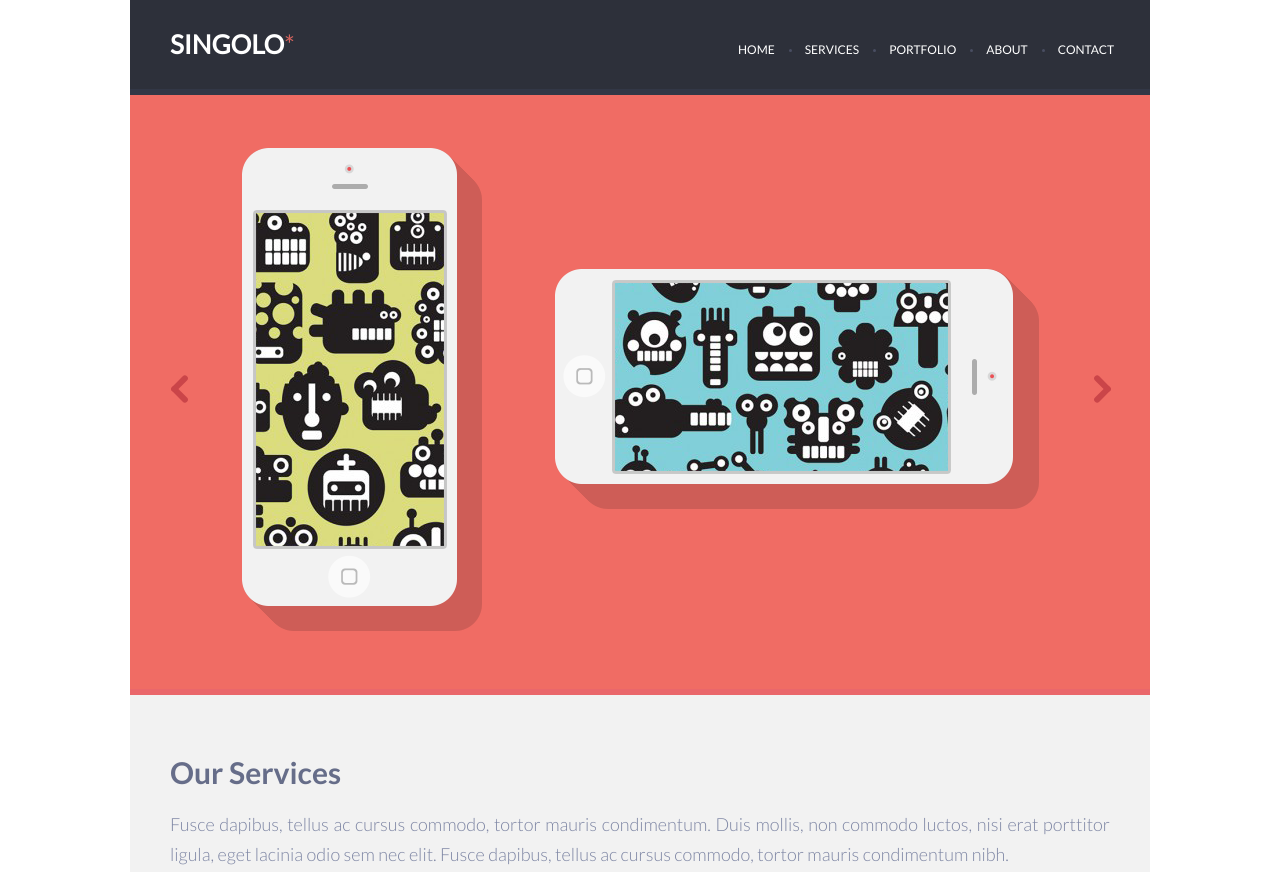
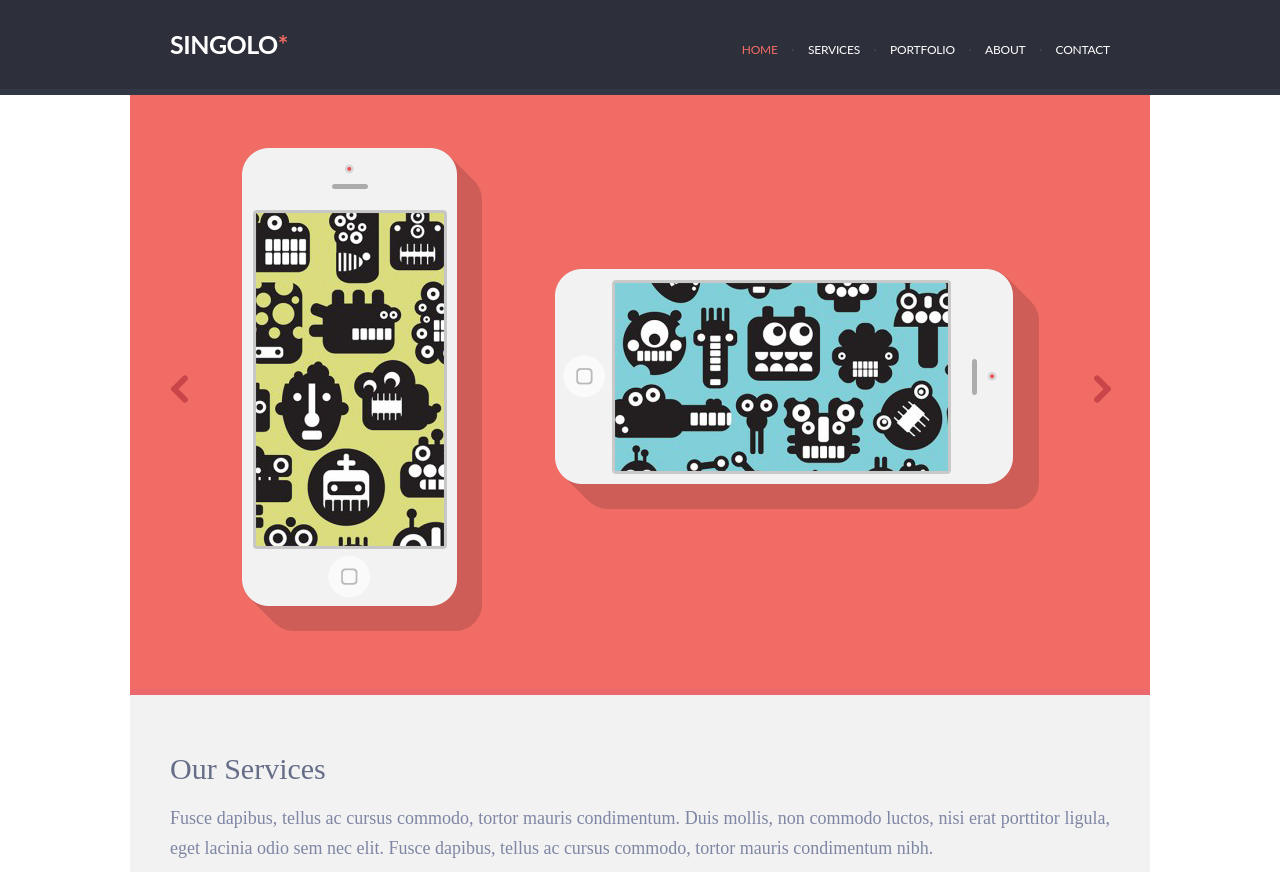
Before and after one commit to Ilyahr/singolo, a plain HTML site: page singolo1.html in a window 1280 px wide. Shown: the top 872 px of the page. Drawn offline with Linux system fonts and the light colour scheme.

Commit message:
fix: fixed header changed html and css structure

```diff
--- a/fonts.css
+++ b/fonts.css
@@ -1,19 +1,31 @@
 @font-face {
     font-family: "Lato";
+    font-style: normal;
+    font-weight: 300;
+    font-display: swap;
     src: local("Lato Light"), local("Lato-Light"), url(assets/Lato/Lato-Light.ttf) format("ttf");
 }
 
 @font-face {
     font-family: "Lato";
+    font-style: normal;
+    font-weight: 400;
+    font-display: swap;
     src: local("Lato Regular"), local("Lato-Regular"), url(assets/Lato/Lato-Regular.ttf) format("ttf");
 }
 
 @font-face {
     font-family: "Lato";
+    font-style: normal;
+    font-weight: 700;
+    font-display: swap;
     src: local("Lato Bold"), local("Lato-Bold"), url(assets/Lato/Lato-Bold.ttf) format("ttf");
 }
 
 @font-face {
     font-family: "Lato";
+    font-style: normal;
+    font-weight: 900;
+    font-display: swap;
     src: local("Lato Black"), local("Lato-Black"), url(assets/Lato/Lato-Black.ttf) format("ttf");
 }
--- a/singolo1.css
+++ b/singolo1.css
@@ -1,104 +1,92 @@
 *{
     margin: 0;
     padding: 0;
+    line-height: 1;
     -webkit-box-sizing: border-box;
     box-sizing: border-box;
 }
 
-@font-face {
-    font-family: Lato;
-    src: url('assets/Lato/Lato-Regular.ttf');
+li {
+    list-style: none;
 }
-@font-face {
-    /*src: url('assets/Lato/Lato-Black.ttf');*/
-    font-family: Lato-Bold;
-    src: url('assets/Lato/Lato-Bold.ttf');
-    /*!*font-family: Lato-Light;*!*/
+
+body {
+    font-family: "Lato", sans-serif;
+    font-weight: 400;
 }
-@font-face {
-    font-family: Lato-Light;
-    src: url('assets/Lato/Lato-Light.ttf');
+
+
+#header-box{
+    padding-top: 32px;
+    padding-bottom: 32px;
+    text-transform: uppercase;
+    color: white;
+    background-color: #2d303a;
+    border-bottom: 6px solid #323746;
+}
+
+.wrap {
+    max-width: 1020px;
+    margin:  auto;
+    padding: 0 40px;
+    box-sizing: border-box;
+}
+
+#header {
+    display: flex;
+    justify-content: space-between;
+    align-items: baseline;
+}
+
+#header-box h1 {
+    letter-spacing: -0.5px;
+    font-size: 25px;
+}
+
+#header-box h1::after {
+    color: #f06c64;
+    content: "*";
+}
+
+
+#header-box nav ul{
+    display: flex;
+}
+
+#header-box nav li{
+    font-size: 12px;
+}
+
+#header-box nav a {
+    text-decoration: none;
+    letter-spacing: -0.2px;
+    line-height: 12px;
+    color: #ffffff;
+}
+
+#header-box nav li::after {
+    content: "·";
+    padding-right: 13.5px;
+    padding-left: 13.5px;
+    color: #494e62;
+}
+
+#header-box nav li:first-child a {
+    color: #f06c64;
+}
+
+#header-box nav li:last-child::after {
+    padding: 0;
+    content: "";
+}
+
+#header-box nav a:hover {
+    color: #f06c64;
+    transition: color;
 }
 
 
 
-#header{
-    display: block;
-    margin: auto;
-    background: #2d303a;
-    width: 1020px;
-    height: 89px;
-
-}
-
-#logo{
-    float: left;
-    padding-top: 28px;
-    padding-bottom: 30px;
-    padding-left: 40px;
-}
-
-#singolo{
-    color: #ffffff;
-    float: left;
-    font-family: 'Lato';
-    font-size: 26px;
-    text-transform: uppercase;
-}
-#star-logo{
-    color: #d6645e;
-    float: left;
-    font-family: 'Lato';
-    text-transform: uppercase;
-    font-size: 26px;
-}
-
-#nav{
-    padding-left: 608px;
-    padding-top: 42px;
-}
-
-a {
-    text-decoration: none;
-    color: #ffffff;
-}
-
-.nav-item a{
-    float: left;
-    font-family: 'Lato';
-    text-transform: uppercase;
-    font-size: 12px;
-    transition: color 0.3s;
-}
-
-.nav-item a:hover,
-.nav-item a:active{
-    float: left;
-    color: #d6645e;
-    font-family: 'Lato';
-    text-transform: uppercase;
-    font-size: 12px;
-}
-
-.point {
-    margin-top: 7px;
-    margin-left: 14px;
-    margin-right: 13px;
-    float: left;
-    width: 3px;
-    height: 3px;
-    border-radius: 50%;
-    background-color: #494e62;
-}
-
-#botton-header{
-    float: none;
-    display: block;
-    margin: auto;
-    width: 1020px;
-    height: 6px;
-    background: #323746;
-}
 #slider{
     display: block;
     margin: auto;
--- a/singolo1.html
+++ b/singolo1.html
@@ -6,28 +6,23 @@
         <link rel="stylesheet" href="singolo1.css">
     </head>
     <body>
-        <header id="header">
-            <div id="logo">
-                <h1 id="singolo">
-                    singolo
-                </h1>
-                <div id="star-logo">
-                    *
+        <header id="header-box">
+            <div class="wrap">
+                <div id="header">
+                    <h1>singolo</h1>
+                    <nav>
+                        <ul>
+                            <li> <a href="#">home</a></li>
+                            <li><a href="#">services</a></li>
+                            <li><a href="#">portfolio</a></li>
+                            <li><a href="#">about</a></li>
+                            <li><a href="#">contact</a></li>
+                        </ul>
+                    </nav>
                 </div>
             </div>
-            <div id="nav">
-                <div class="nav-item"><a href="singolo1.html">home</a></div>
-                <div class="point"></div>
-                <div class="nav-item"><a href="#">services</a></div>
-                <div class="point"></div>
-                <div class="nav-item"><a href="#">portfolio</a></div>
-                <div class="point"></div>
-                <div class="nav-item"><a href="#">about</a></div>
-                <div class="point"></div>
-                <div class="nav-item"><a href="#">contact</a></div>
-            </div>
+        </header>
 
-        </header>
         <div id="botton-header"></div>
         <slider id='slider' >
             <div id="Arrs">
```
